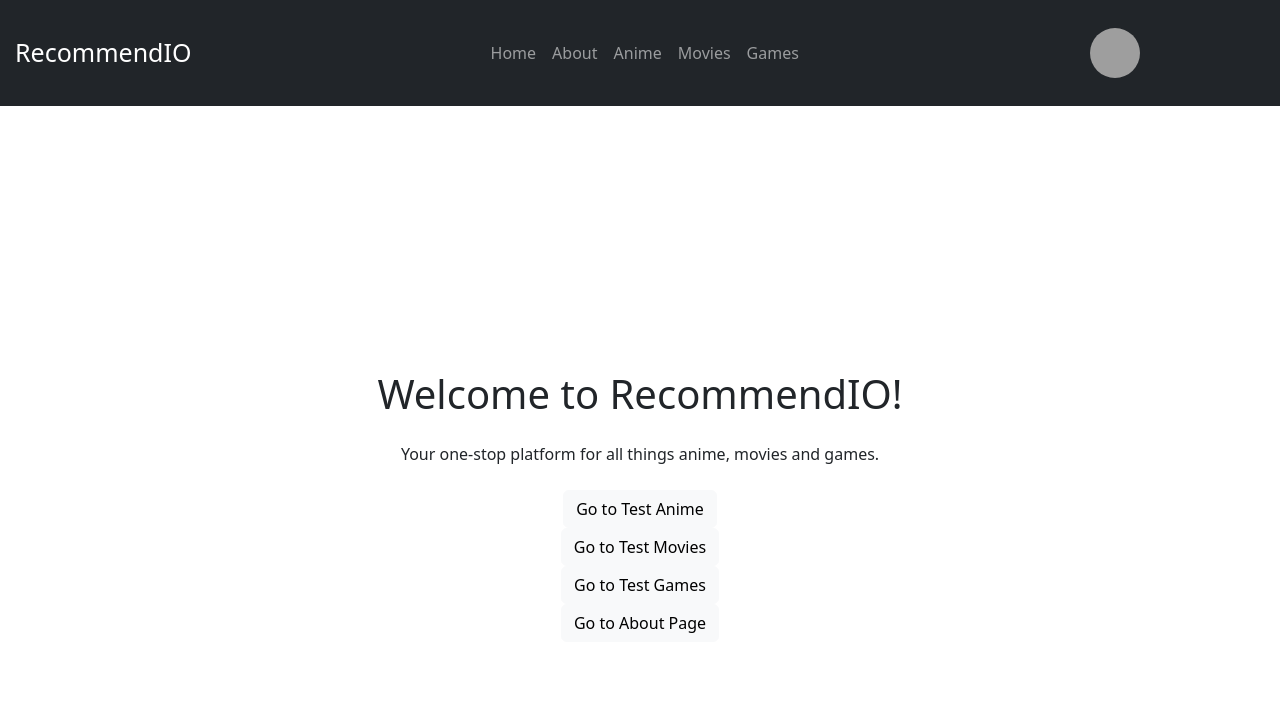
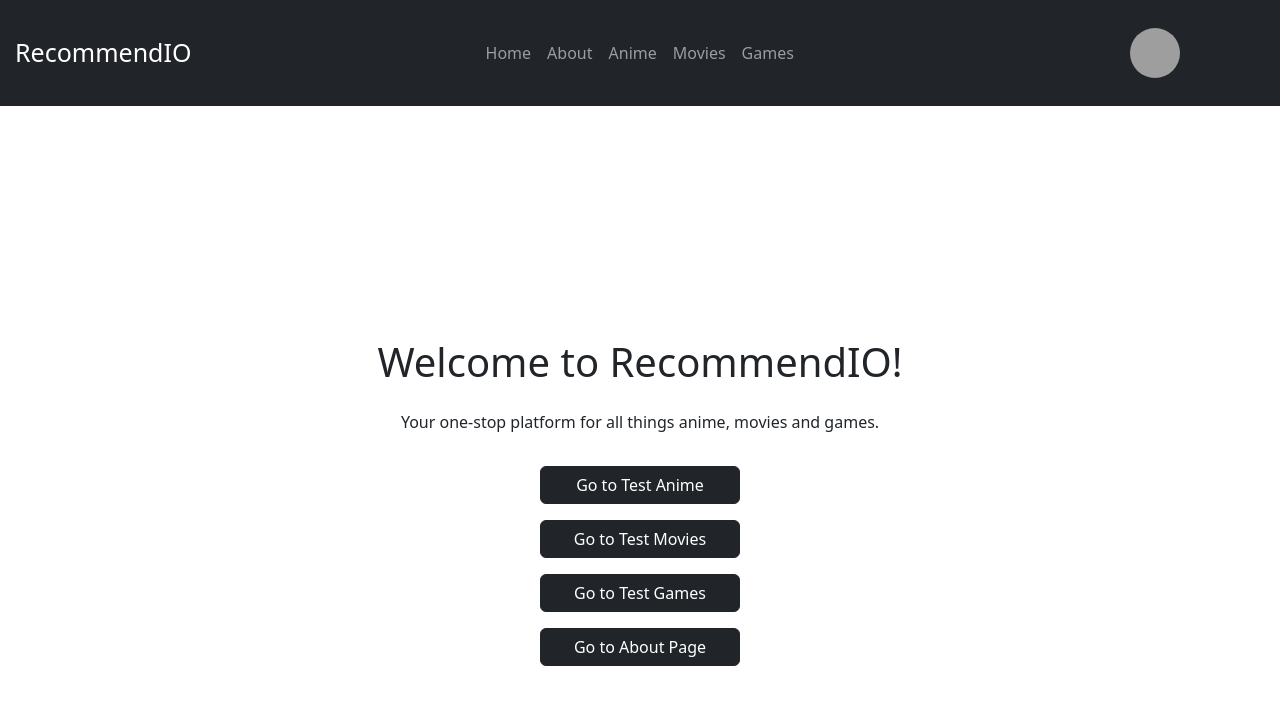
Before and after one commit to mxrah10/recommendIO, a React (Create React App) app in the folder frontend/: page / in a window 1280 px wide. Shown: the top 704 px of the page. Built offline with nearby package versions, Linux system fonts and the light colour scheme; grey boxes are pictures that could not be loaded.

Commit message:
made some changes to the frontend UI

```diff
--- a/frontend/src/App.css
+++ b/frontend/src/App.css
@@ -1,38 +1,35 @@
-.App {
-  text-align: center;
+body {
+  background-color: #191936;
+  color: rgb(255, 255, 255);
 }
 
-.App-logo {
-  height: 40vmin;
-  pointer-events: none;
+.center-content {
+  display: flex;
+  justify-content: center;
+  align-items: center;
+  height: 100vh;
+  flex-direction: column;
 }
 
-@media (prefers-reduced-motion: no-preference) {
-  .App-logo {
-    animation: App-logo-spin infinite 20s linear;
-  }
+.equal-width-buttons {
+  width: 200px; /* Adjust this value based on your need */
 }
 
-.App-header {
-  background-color: #282c34;
-  min-height: 100vh;
+.center-content {
   display: flex;
+  justify-content: center;
+  align-items: center;
+  height: 100vh;
   flex-direction: column;
-  align-items: center;
-  justify-content: center;
-  font-size: calc(10px + 2vmin);
-  color: white;
 }
 
-.App-link {
-  color: #61dafb;
+.fixed-navbar {
+  position: fixed;
+  top: 0;
+  width: 100%;
+  z-index: 1;
 }
 
-@keyframes App-logo-spin {
-  from {
-    transform: rotate(0deg);
-  }
-  to {
-    transform: rotate(360deg);
-  }
+.equal-width-buttons {
+  width: 200px; /* Adjust this value based on your need */
 }
--- a/frontend/src/App.js
+++ b/frontend/src/App.js
@@ -8,9 +8,9 @@ import 'bootstrap/dist/css/bootstrap.css';
 function App() {
   return (
     <Router>
-      <Navbar bg="dark" variant="dark" className="justify-content-between" style={{ paddingTop: '20px', paddingBottom: '20px' }}>
+      <Navbar bg="dark" variant="dark" className="justify-content-between fixed-navbar" style={{ paddingTop: '20px', paddingBottom: '20px' }}>
         <Navbar.Brand as={Link} to="/" style={{ paddingLeft: '15px', fontSize: '25px' }}>RecommendIO</Navbar.Brand>
-        <Nav className="mr-auto">
+        <Nav className="mr-auto" style={{paddingRight:'50px'}}>
           <Nav.Link as={Link} to="/">Home</Nav.Link>
           <Nav.Link as={Link} to="/about">About</Nav.Link>
           <Nav.Link as={Link} to="/anime">Anime</Nav.Link>
@@ -18,7 +18,7 @@ function App() {
           <Nav.Link as={Link} to="/games">Games</Nav.Link>
         </Nav>
         <Nav>
-          <Nav.Link as={Link} to="/user" style={{paddingRight: '140px'}}>
+          <Nav.Link as={Link} to="/user" style={{paddingRight: '100px'}}>
             <img src="https://imageio.forbes.com/blogs-images/olliebarder/files/2016/06/goku_black_new-1200x675.jpg?height=399&width=711&fit=bounds" alt="user" style={{ width: "50px", height: "50px", objectFit: "cover" , borderRadius: "50%" }} />
           </Nav.Link>
         </Nav>
--- a/frontend/src/Home.js
+++ b/frontend/src/Home.js
@@ -1,16 +1,20 @@
 import React from 'react';
 import { Link } from 'react-router-dom';
 import { Button, Container } from 'react-bootstrap';
+import './App.css';
 
-const Home = () => (
-  <Container className="center-content text-center">
-    <h1 className="mb-4">Welcome to RecommendIO!</h1>
-    <p className="mb-4">Your one-stop platform for all things anime, movies and games.</p>
-    <Button variant="light" as={Link} to="/anime/1" className="mr-2">Go to Test Anime</Button>
-    <Button variant="light" as={Link} to="/movies/1" className="mr-2">Go to Test Movies</Button>
-    <Button variant="light" as={Link} to="/games/1" className="mr-2">Go to Test Games</Button>
-    <Button variant="light" as={Link} to="/about">Go to About Page</Button>
-  </Container>
-);
+function Home() {
+  return (
+    <Container className="center-content text-center">
+      <h1 className="mb-4">Welcome to RecommendIO!</h1>
+      <p className="mb-4">Your one-stop platform for all things anime, movies and games.</p>
+
+      <Button variant="dark" as={Link} to="/anime/1" className="mr-3 my-2 equal-width-buttons">Go to Test Anime</Button>
+      <Button variant="dark" as={Link} to="/movies/1" className="mr-3 my-2 equal-width-buttons">Go to Test Movies</Button>
+      <Button variant="dark" as={Link} to="/games/1" className="mr-3 my-2 equal-width-buttons">Go to Test Games</Button>
+      <Button variant="dark" as={Link} to="/about" className="mr-3 my-2 equal-width-buttons">Go to About Page</Button>
+    </Container>
+  );
+}
 
 export default Home;
--- a/frontend/src/index.css
+++ b/frontend/src/index.css
@@ -1,6 +1,6 @@
 body {
   background-color: #000080;
-  color: white;
+  color: rgb(177, 20, 20);
 }
 
 .center-content {
@@ -10,3 +10,7 @@ body {
   height: 100vh;
   flex-direction: column;
 }
+
+.equal-width-buttons {
+  width: 200px; /* Adjust this value based on your need */
+}
```
